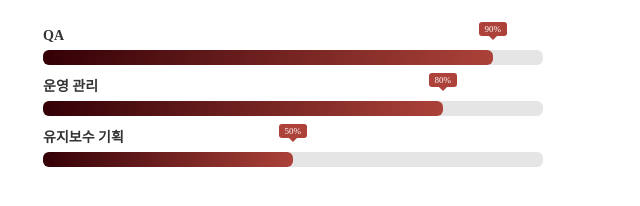
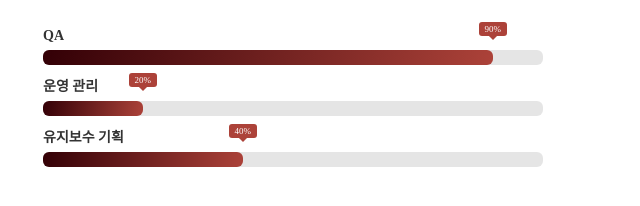
Before and after one commit to DEMBE1216/portfolio, a plain HTML site: page contribution/shallwe.html in a window 1280 px wide. Shown: the whole page, without its empty margins (0-640 px from the left). Drawn offline with Linux system fonts and the light colour scheme.

Commit message:
Update shallwe.html

```diff
--- a/contribution/shallwe.html
+++ b/contribution/shallwe.html
@@ -24,8 +24,8 @@
             <span class="title">운영 관리</span>
 
             <div class="skill-bar">
-                <div class="skill-per b" style="width: 80%;">
-                    <span class="tooltip">80%</span>
+                <div class="skill-per b" style="width: 20%;">
+                    <span class="tooltip">20%</span>
                 </span>
             </div>
         </div>
@@ -33,8 +33,8 @@
             <span class="title">유지보수 기획</span>
 
             <div class="skill-bar">
-                <div class="skill-per c" style="width: 50%;">
-                    <span class="tooltip">50%</span>
+                <div class="skill-per c" style="width: 40%;">
+                    <span class="tooltip">40%</span>
                 </span>
             </div>
 <!--             <div class="skill-bar">
```
